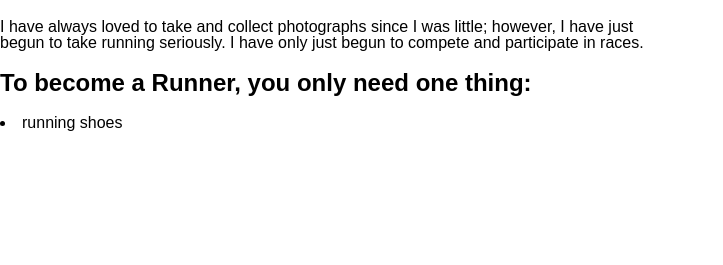
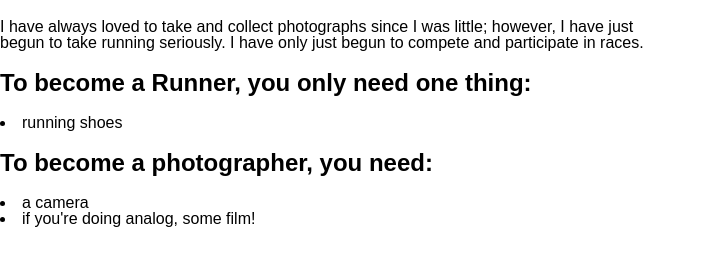
Before and after one commit to LivCunningham/myhobbies, a website: page public/index.html in a window 1280 px wide. Shown: the part 391-656 px from the top of the page, without its empty margins (0-723 px from the left). Drawn offline with Linux system fonts and the light colour scheme.

Commit message:
image and copy fix

```diff
--- a/public/index.html
+++ b/public/index.html
@@ -18,6 +18,10 @@
   <h2>To become a Runner, you only need one thing:</h2>
   </ul>
   <li>running shoes</li>
+  <h2>To become a photographer, you need:</h2>
+</ul>
+<li>a camera</li>
+<li>if you're doing analog, some film!</li>
 </body>
 
 </html>
```
